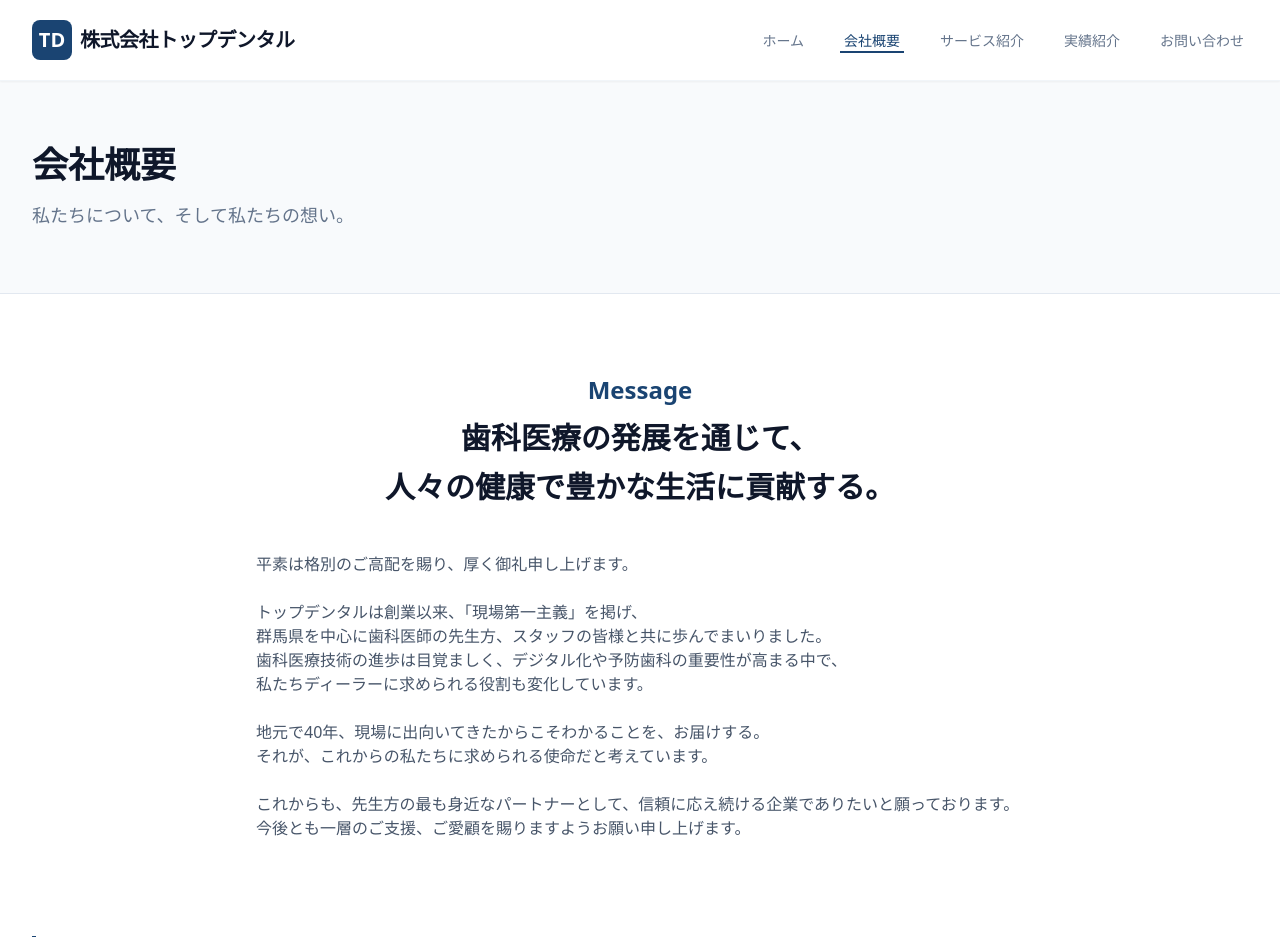
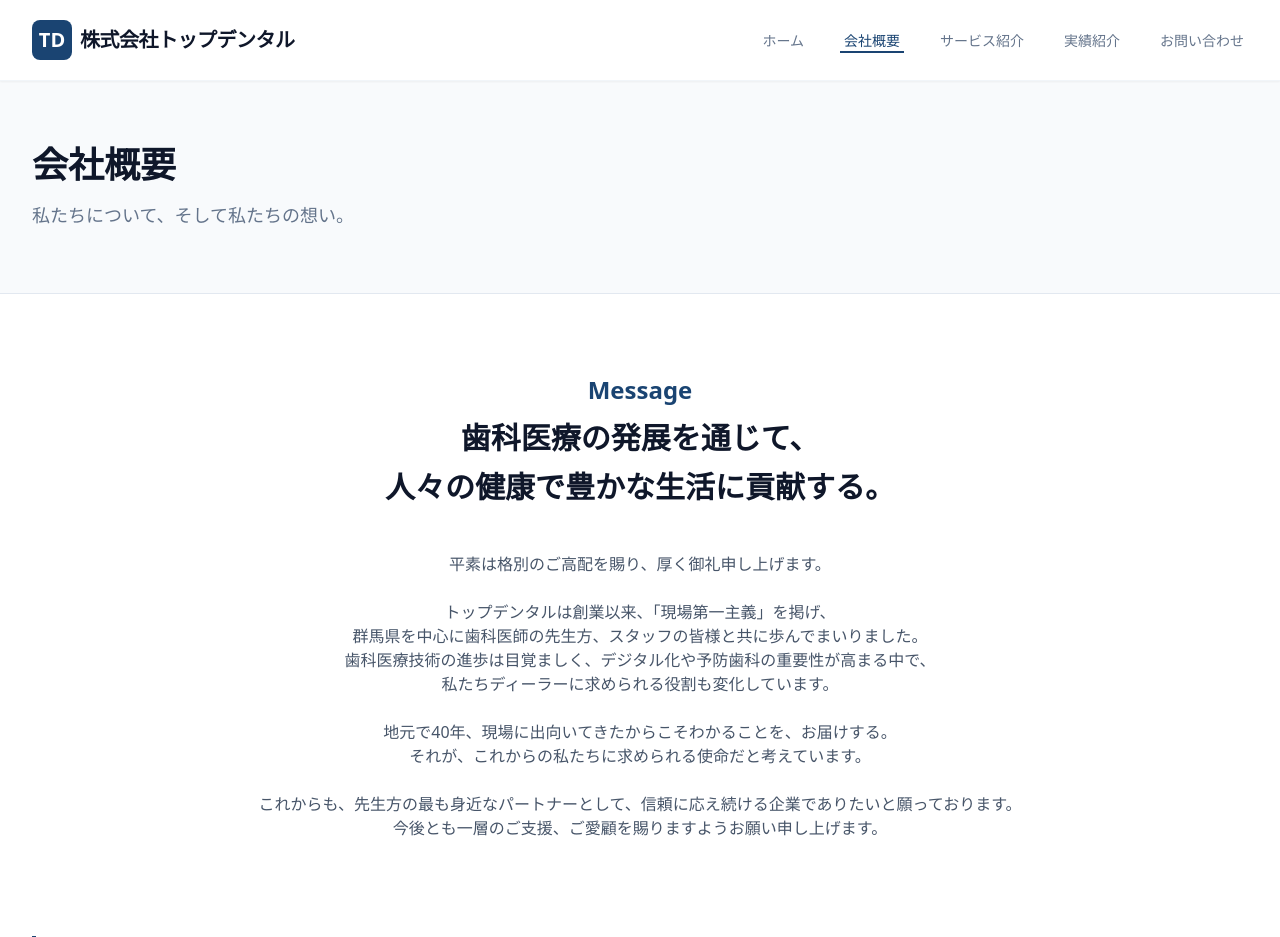
Before and after one commit to RT-acd/TDhp_demo, a React (Vite) app: page /#/about in a window 1280 px wide. Shown: the top 937 px of the page. Built offline with nearby package versions, Linux system fonts and the light colour scheme.

Commit message:
Remove text-left class from About page

```diff
--- a/pages/About.tsx
+++ b/pages/About.tsx
@@ -41,7 +41,7 @@ const About: React.FC = () => {
               text-left: 長文なので読みやすくするために左揃え
               mx-auto: 中央に配置
             */}
-            <div className="prose prose-lg text-slate-600 mx-auto whitespace-pre-line text-left">
+            <div className="prose prose-lg text-slate-600 mx-auto whitespace-pre-line">
               {CEO_MESSAGE}
             </div>
 
```
